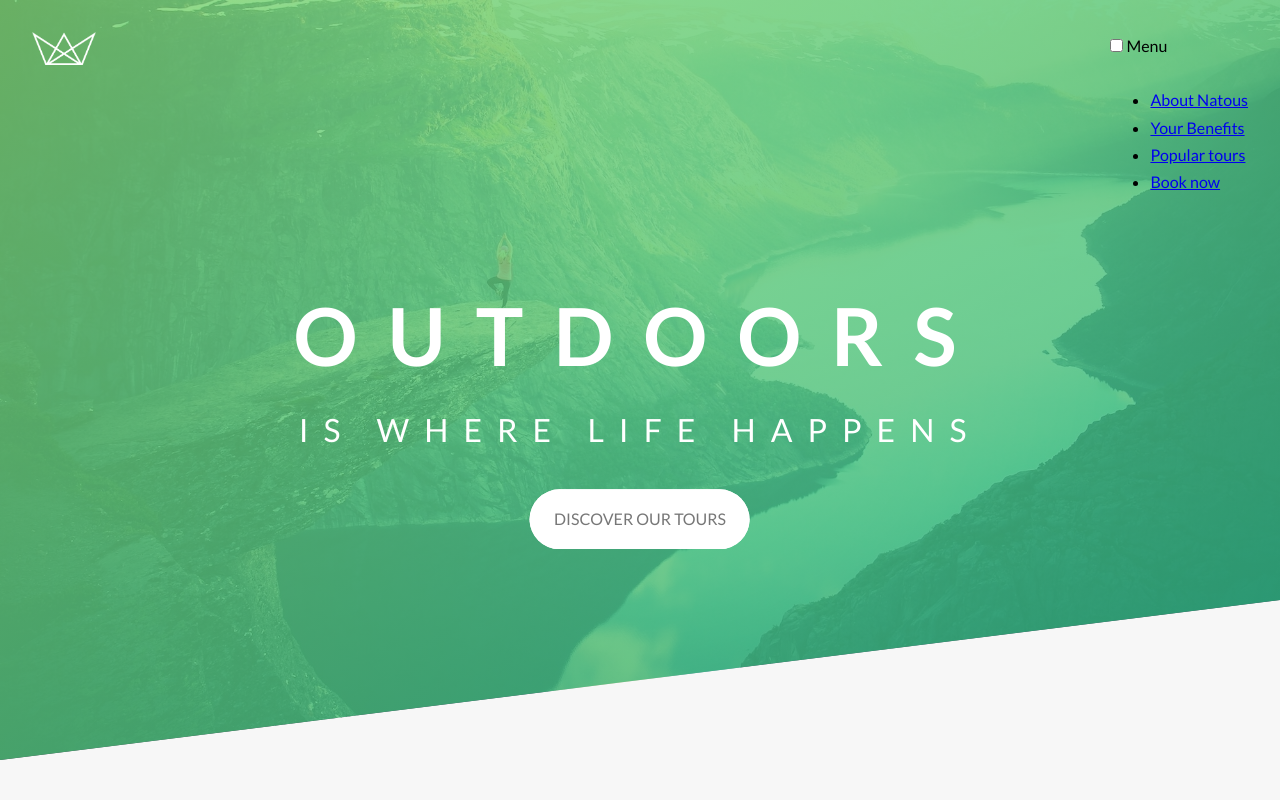
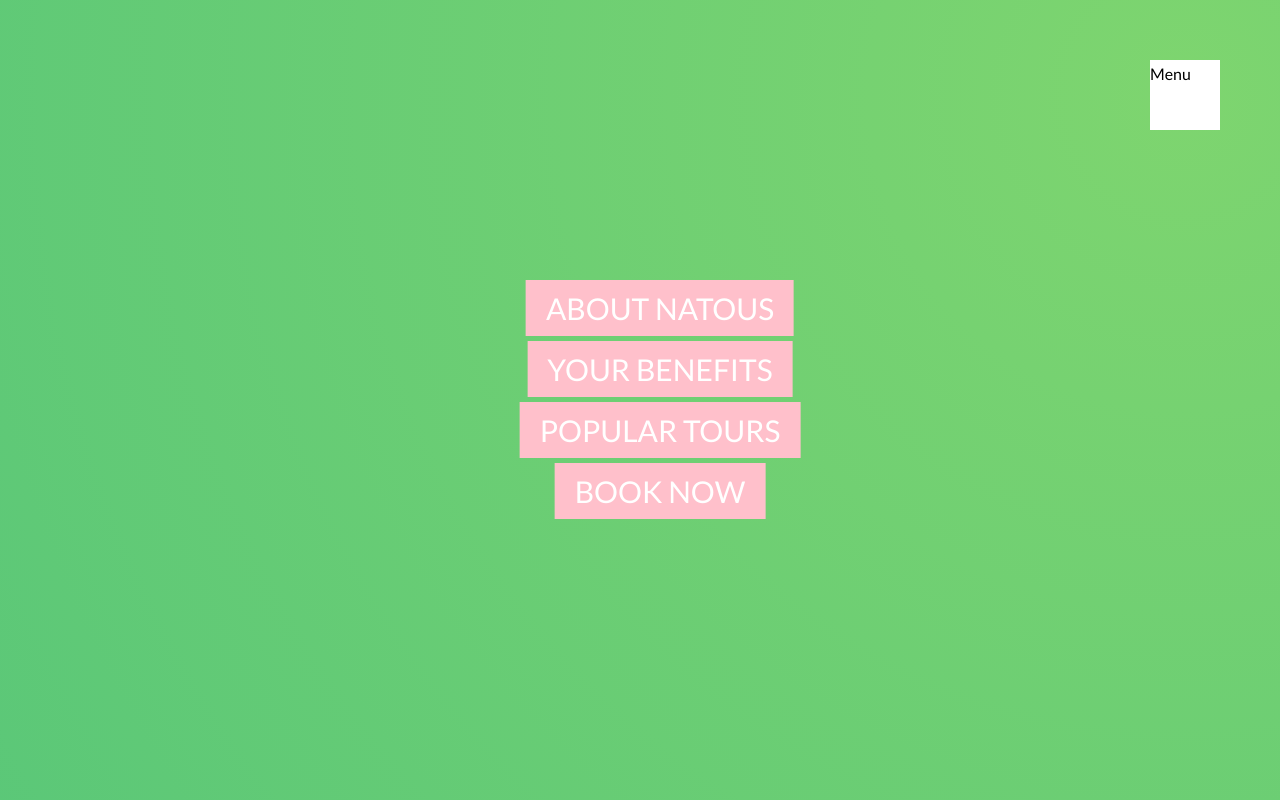
Before and after one commit to leomacode/Natours, a website: page index.html in a window 1280 px wide. Shown: the top 800 px of the page. Drawn offline with Linux system fonts and the light colour scheme.

Commit message:
add nav bar background effect

```diff
--- a/index.html
+++ b/index.html
@@ -17,20 +17,11 @@
     <title>Natours | Exciting tours for adventurous people</title>
   </head>
   <body>
-    <header class="header">
-      <div class="container">
-        <div class="header__logo-box">
-          <img src="./img/logo-white.png" alt="logo" class="header__logo" />
-        </div>
-
     <div class="navigation">
-          <input
-            type="checkbox"
-            class="navigation__checkbox"
-            id="navi-toggle"
-          />
+      <input type="checkbox" class="navigation__checkbox" id="navi-toggle" />
       <label for="navi-toggle" class="navigation__button">Menu</label>
       <div class="navigation__background">&nbsp;</div>
+      <div class="navigation__nav">
         <ul class="navigation__list">
           <li class="navigation__item">
             <a href="#" class="navigation__link">About Natous</a>
@@ -45,6 +36,12 @@
             <a href="#" class="navigation__link">Book now</a>
           </li>
         </ul>
+      </div>
+    </div>
+    <header class="header">
+      <div class="container">
+        <div class="header__logo-box">
+          <img src="./img/logo-white.png" alt="logo" class="header__logo" />
         </div>
 
         <div class="header__text text-white uppercase">
--- a/sass/abstracts/_mixins.scss
+++ b/sass/abstracts/_mixins.scss
@@ -5,3 +5,10 @@
     clear: both;
   }
 }
+
+@mixin center-center {
+  position: absolute;
+  top: 50%;
+  left: 50%;
+  transform: translate(-50%, -50%);
+}
--- a/sass/base/_base.scss
+++ b/sass/base/_base.scss
@@ -1,4 +1,3 @@
-
 *,
 *::before,
 *::after {
--- a/sass/layout/_navigation.scss
+++ b/sass/layout/_navigation.scss
@@ -1,6 +1,69 @@
 .navigation {
-  position: fixed;
-  display: float;
-  right: 2rem;
-  top: 2rem;
+  &__checkbox {
+    display: none;
+  }
+
+  &__button {
+    background-color: $color-white;
+    height: 4.375rem;
+    width: 4.375rem;
+    position: fixed;
+    top: 3.75rem;
+    right: 3.75rem;
+    z-index: 1000;
+  }
+
+  &__background {
+    height: 3.75rem;
+    width: 3.75rem;
+    border-radius: 50%;
+    background-image: radial-gradient(
+      $color-primary-light,
+      $color-primary-dark
+    );
+    position: fixed;
+    top: 4.1rem;
+    right: 4.1rem;
+    z-index: 100;
+    transform: scale(80);
+  }
+
+  &__nav {
+    height: 100vh;
+    width: 100vw;
+    position: fixed;
+    top: 0;
+    left: 0;
+    z-index: 500;
+  }
+
+  &__list {
+    @include center-center;
+    list-style: none;
+    text-align: center;
+  }
+
+  &__item {
+    margin: 0.625rem;
+  }
+
+  &__link {
+    &:link,
+    &:visited {
+      font-size: 1.875rem;
+      color: $color-white;
+      padding: 0.625rem 1.25rem;
+      text-decoration: none;
+      text-transform: uppercase;
+      background-size: 220%;
+      background-image: linear-gradient(120deg, pink 0%, pink 50%, white 50%);
+      transition: background-position 500ms ease-in-out;
+    }
+
+    &:hover,
+    &:active {
+      color: $color-primary;
+      background-position: 100%;
+    }
+  }
 }
```
Also changed, not shown: sass/main.css, 1 other file. Lines whose indentation alone changed are shown as unchanged.
